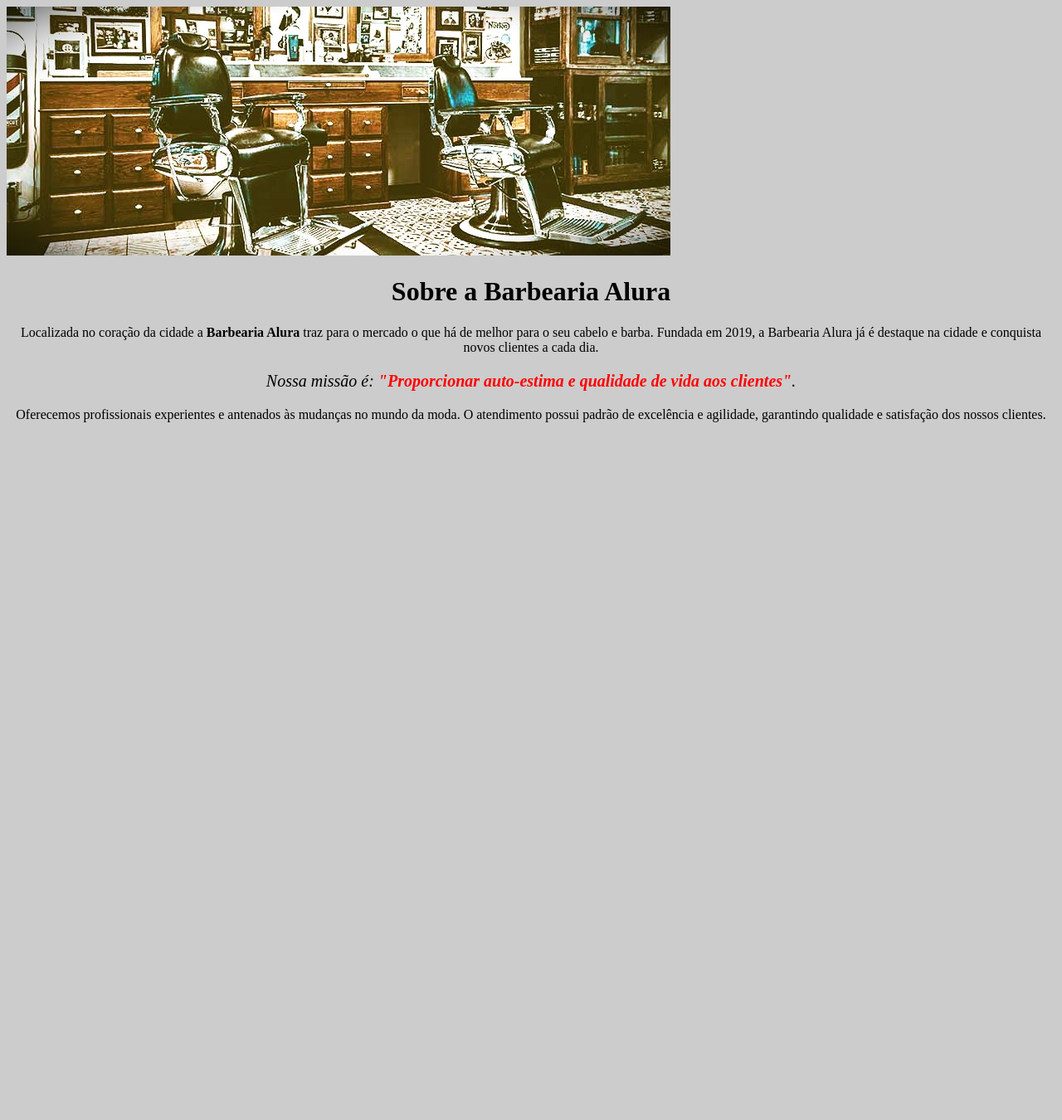
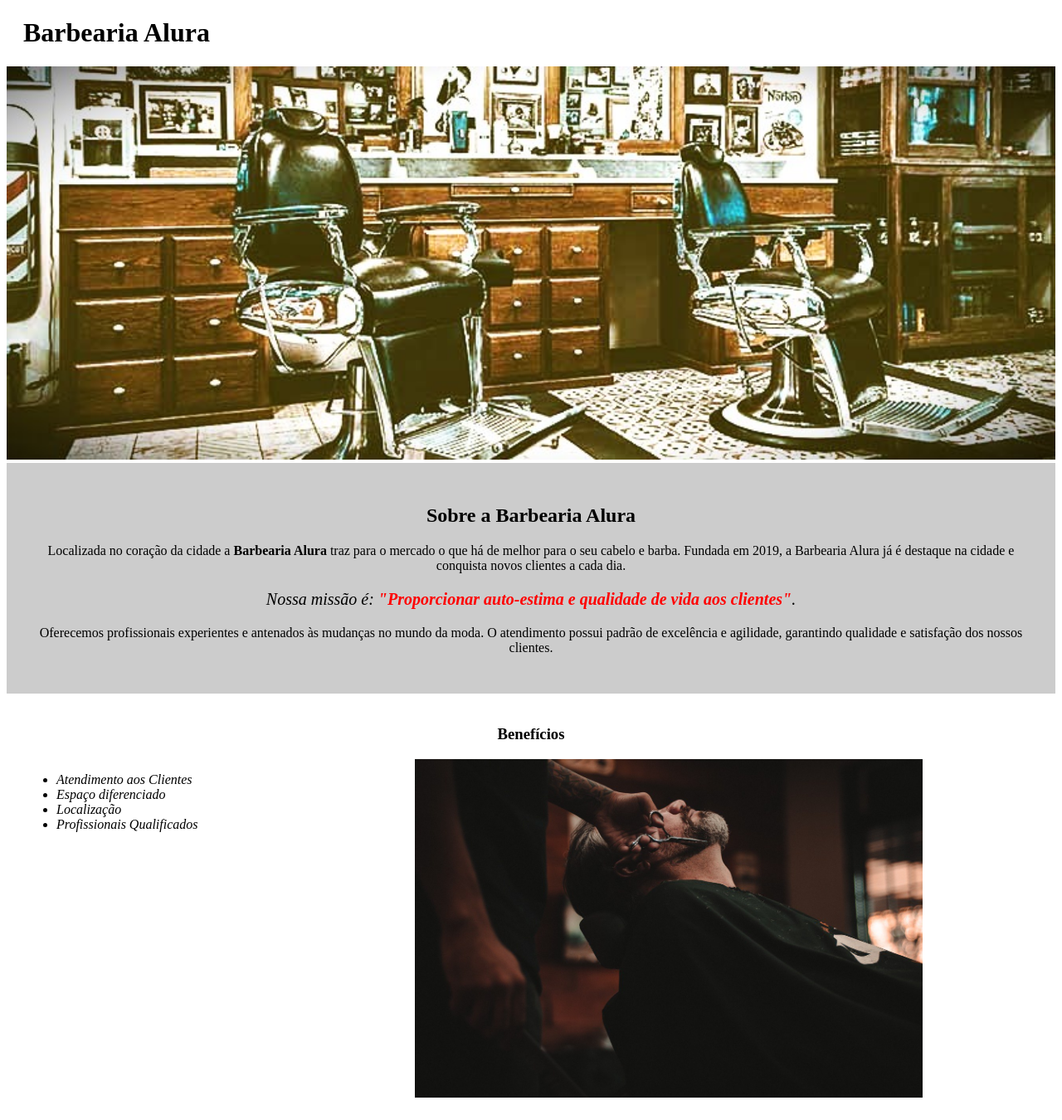
Before and after one commit to Diego-Girao/alura, a plain HTML site: page HTML5_CSS3/index.html in a window 1280 px wide. Shown: the whole page at 83% size. Before the commit the page ends 800 px from the top, so only its background shows below. Drawn offline with Linux system fonts and the light colour scheme.

Commit message:
primeira parte finalizada

```diff
--- a/HTML5_CSS3/index.html
+++ b/HTML5_CSS3/index.html
@@ -1,5 +1,6 @@
 <!DOCTYPE html>
 <html lang="pt-BR">
+
 <head>
 	<meta charset="UTF-8" />
 	<meta http-equiv="X-UA-Compatible" content="IE=edge" />
@@ -7,10 +8,15 @@
 	<link rel="stylesheet" href="style.css">
 	<title>Barbearia Alura</title>
 </head>
+
 <body>
-		<img src="banner_copy.jpg">
+	<header>
+		<h1 class="titulo-principal">Barbearia Alura</h1>
+	</header>
+	<img id="banner" src="banner_copy.jpg">
 
-		<h1>Sobre a Barbearia Alura</h1>
+	<div class="principal">
+		<h2 class="titulo-centralizado">Sobre a Barbearia Alura</h2>
 
 		<p>
 			Localizada no coração da cidade a <strong>Barbearia Alura</strong> traz
@@ -20,12 +26,8 @@
 		</p>
 
 		<p id="missao">
-			<em
-				>Nossa missão é:
-				<strong
-					>"Proporcionar auto-estima e qualidade de vida aos clientes"</strong
-				>.</em
-			>
+			<em>Nossa missão é:
+				<strong>"Proporcionar auto-estima e qualidade de vida aos clientes"</strong>.</em>
 		</p>
 
 		<p>
@@ -33,5 +35,19 @@
 			moda. O atendimento possui padrão de excelência e agilidade, garantindo
 			qualidade e satisfação dos nossos clientes.
 		</p>
+	</div>
+
+	<div class="beneficios">
+		<h3 class="titulo-centralizado">Benefícios</h3>
+		<ul>
+			<li class="itens">Atendimento aos Clientes</li>
+			<li class="itens">Espaço diferenciado</li>
+			<li class="itens">Localização</li>
+			<li class="itens">Profissionais Qualificados</li>
+		</ul>
+
+		<img src="beneficios.jpg" class="imagem-beneficio">
+	</div>
 </body>
+
 </html>
--- a/HTML5_CSS3/style.css
+++ b/HTML5_CSS3/style.css
@@ -1,8 +1,25 @@
+/* * {
+  margin: 0;
+  padding: 0;
+} */
+
 body {
-  background: #CCCCCC;
 }
 
-h1 {
+#banner {
+  width: 100%;
+}
+
+.principal {
+  background: #CCCCCC;
+  padding: 30px;
+}
+
+.titulo-principal {
+  padding-left: 20px;
+}
+
+.titulo-centralizado {
   text-align: center;
 }
 
@@ -17,3 +34,27 @@ p {
 em strong {
   color: #ff0000
 }
+
+.itens {
+  font-style: italic;
+}
+
+.beneficios {
+  background: #ffffff;
+  padding: 20px;
+}
+
+h2 {
+  text-align: center;
+}
+
+ul {
+  display: inline-block;
+  vertical-align: top;
+  width: 20%;
+  margin-right: 15%;
+}
+
+.imagem-beneficio {
+  width: 50%;
+}
```
Also changed, not shown: HTML5_CSS3/beneficios.jpg (added). Lines whose indentation alone changed are shown as unchanged.
